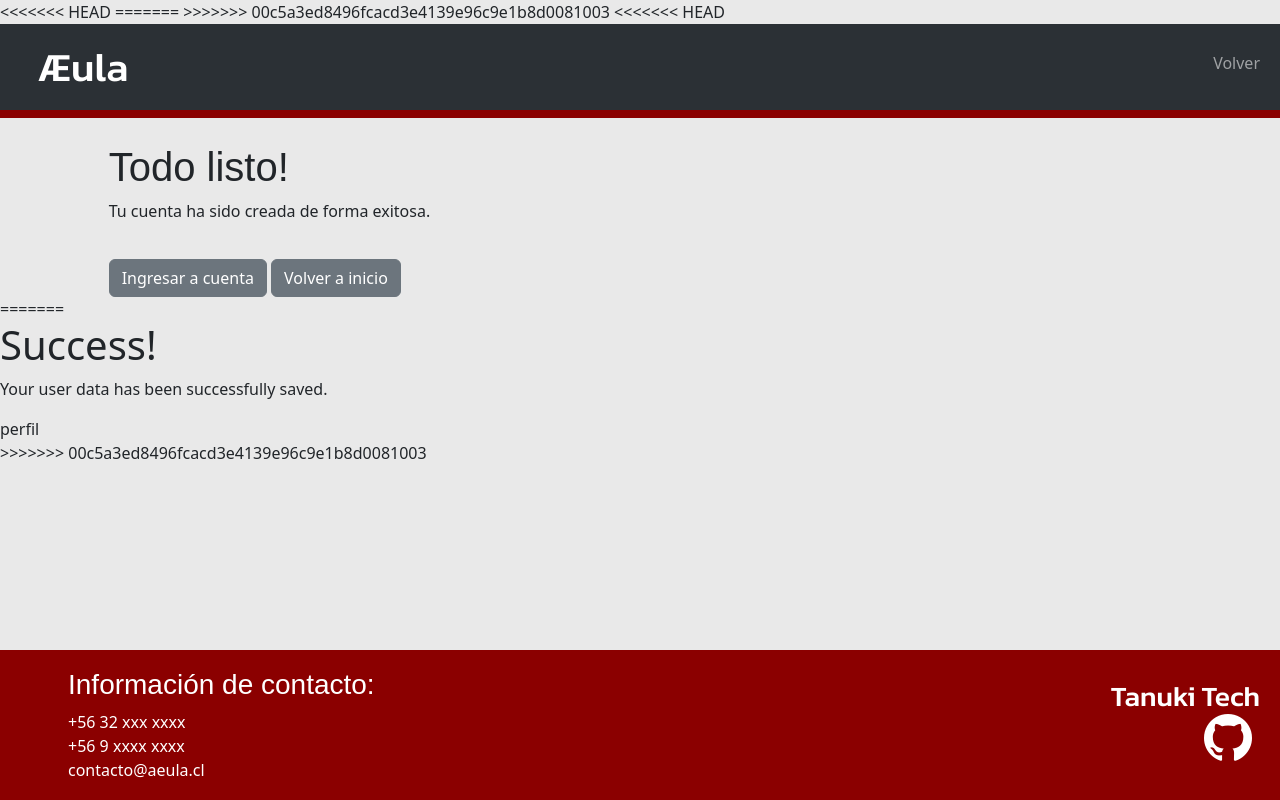
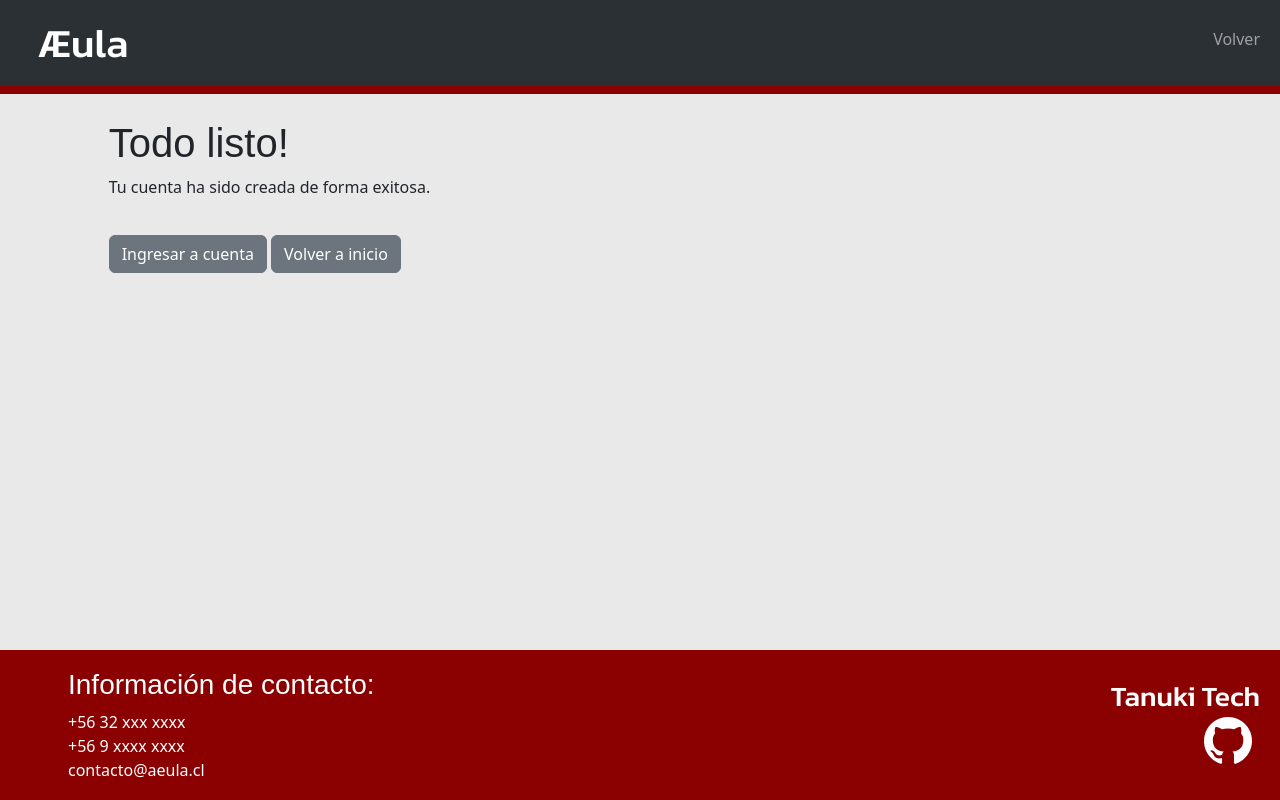
Before and after one commit to Kaleto13/TANUKI-TECH, a Django app: page /success/ in a window 1280 px wide. Run offline with Django 4.2, Linux system fonts and the light colour scheme; parts of the project's set-up code (start-up, migrations or seed data) failed here and were passed over; some libraries are stand-ins or nearby versions; some web fonts are replaced.

Commit message:
solucionar merge

```diff
--- a/Proyecto/base/templates/base/success_page.html
+++ b/Proyecto/base/templates/base/success_page.html
@@ -1,9 +1,4 @@
-<<<<<<< HEAD
 <!-- base/templates/base/success_page.html -->
-=======
-<!-- base/templates/success_page.html -->
-
->>>>>>> 00c5a3ed8496fcacd3e4139e96c9e1b8d0081003
 
 {% load static %}
 <!DOCTYPE html>
@@ -19,7 +14,6 @@
     <link href="https://fonts.googleapis.com/css2?family=Amaranth:ital,wght@0,400;0,700;1,400;1,700&display=swap" rel="stylesheet">
     <link rel="stylesheet" href="https://cdn.jsdelivr.net/npm/bootstrap-icons@1.11.2/font/bootstrap-icons.min.css">
 </head>
-<<<<<<< HEAD
 
 <body id="base">
     <script src="{% static 'base/js/bootstrap.js' %}"></script>
@@ -91,12 +85,4 @@
         </div>
     </footer>
 
-=======
-<body>
-    <h1>Success!</h1>
-    <p>Your user data has been successfully saved.</p>
-    <!-- Add any additional content or messages as needed -->
-    <a class="nav-link" href="{% url 'profile' %}">perfil</a>
->>>>>>> 00c5a3ed8496fcacd3e4139e96c9e1b8d0081003
-</body>
 </html>
```
